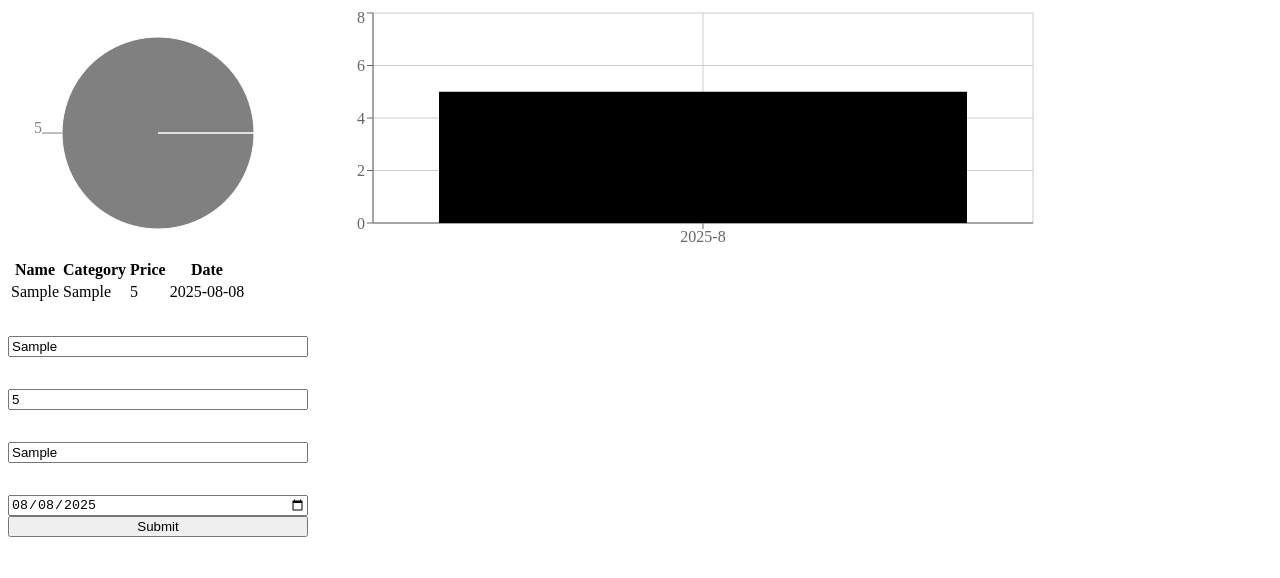
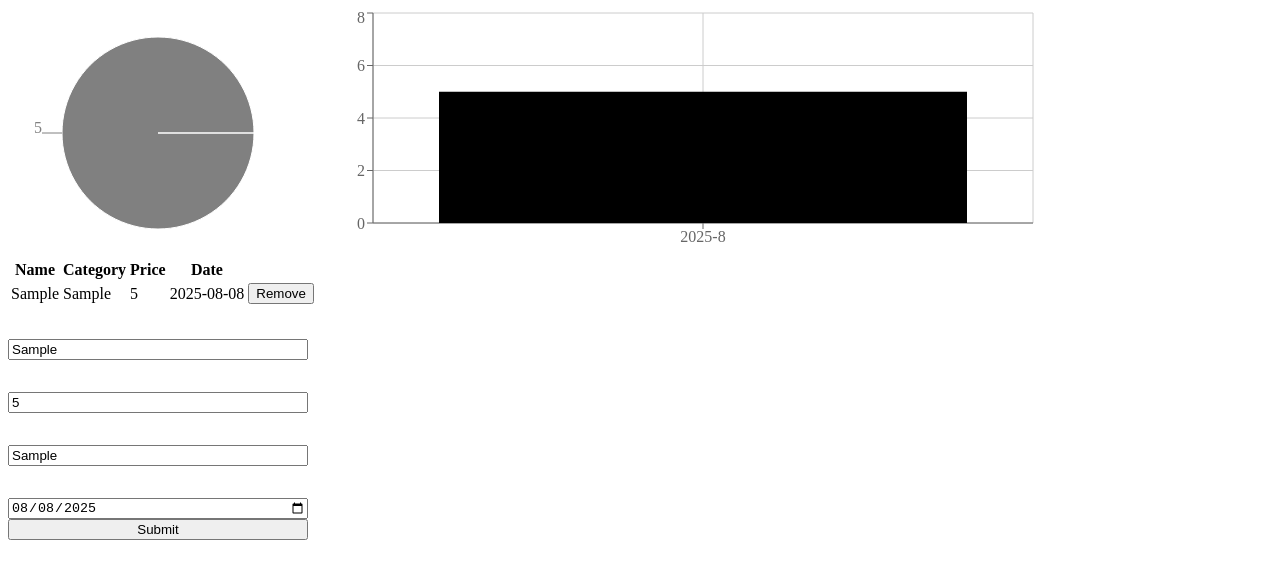
Before and after one commit to serhiimelnykkk/expense-tracker, a React (Vite) app: page / in a window 1280 px wide. Both pictures are taken after typing "Sample", "5", "Sample" into the empty fields and a click on the button "Submit". Shown: the top 578 px of the page. Built offline with nearby package versions, Linux system fonts and the light colour scheme.

Commit message:
feat: Implement expense removing

```diff
--- a/src/App.tsx
+++ b/src/App.tsx
@@ -11,7 +11,7 @@ const App = () => {
   return (
     <div>
       <Charts pie={pieChartData} bar={barChartData} />
-      <DataDisplayer expenses={expenses} />
+      <DataDisplayer expenses={expenses} setExpenses={setExpenses} />
       <ExpenseForm expenses={expenses} setExpenses={setExpenses} />
     </div>
   );
--- a/src/components/DataDisplayer/DataDisplayer.tsx
+++ b/src/components/DataDisplayer/DataDisplayer.tsx
@@ -2,9 +2,14 @@ import { type Expense } from "../../types";
 
 interface DataDisplayerProps {
   expenses: Expense[];
+  setExpenses: React.Dispatch<React.SetStateAction<Expense[]>>;
 }
 
-const DataDisplayer = ({ expenses }: DataDisplayerProps) => {
+const DataDisplayer = ({ expenses, setExpenses }: DataDisplayerProps) => {
+  const handleExpenseRemove = (id: string) => {
+    setExpenses((prev) => prev.filter((expense) => expense.id !== id));
+  };
+
   return (
     <table>
       <thead>
@@ -22,6 +27,11 @@ const DataDisplayer = ({ expenses }: DataDisplayerProps) => {
             <td>{expense.category}</td>
             <td>{expense.price}</td>
             <td>{expense.date}</td>
+            <td>
+              <button onClick={() => handleExpenseRemove(expense.id)}>
+                Remove
+              </button>
+            </td>
           </tr>
         ))}
       </tbody>
```
